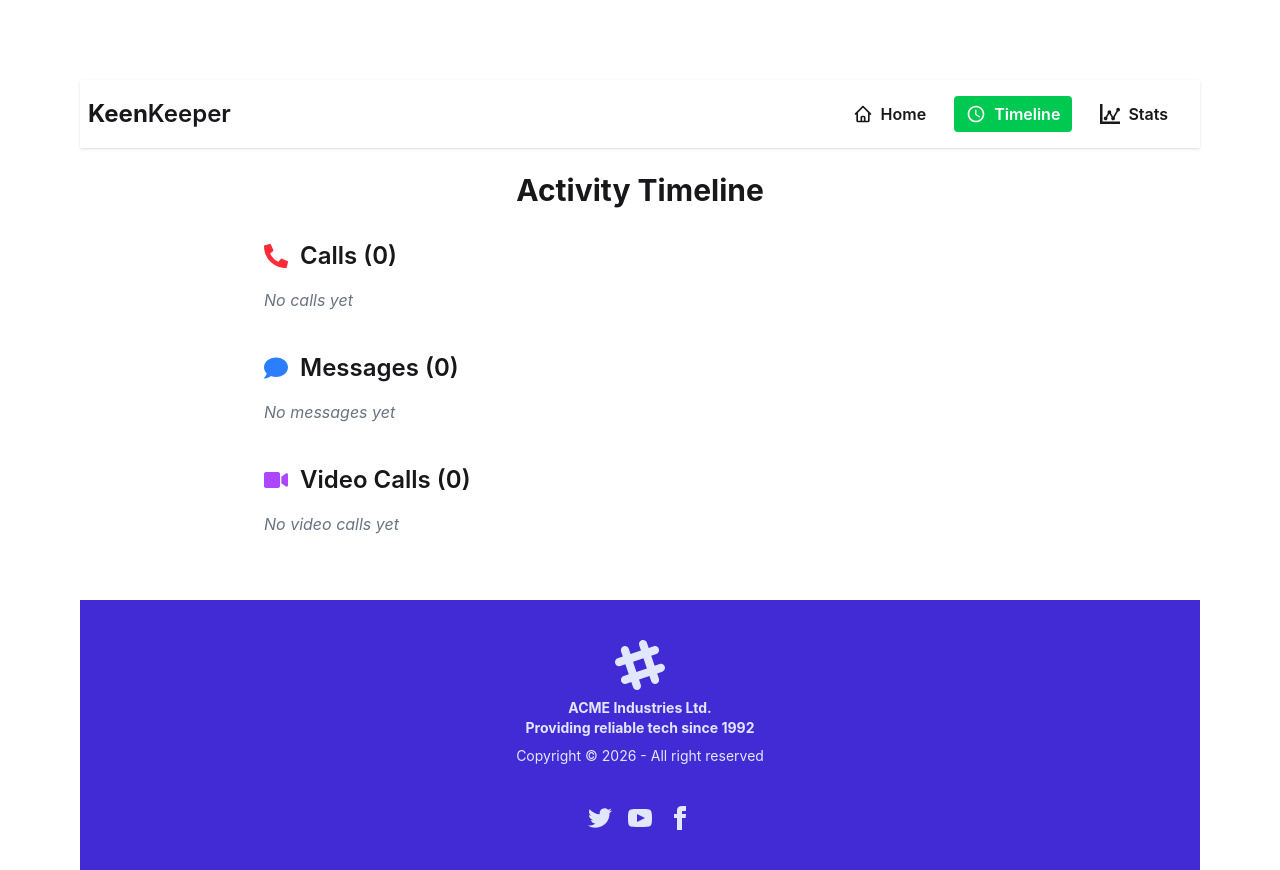
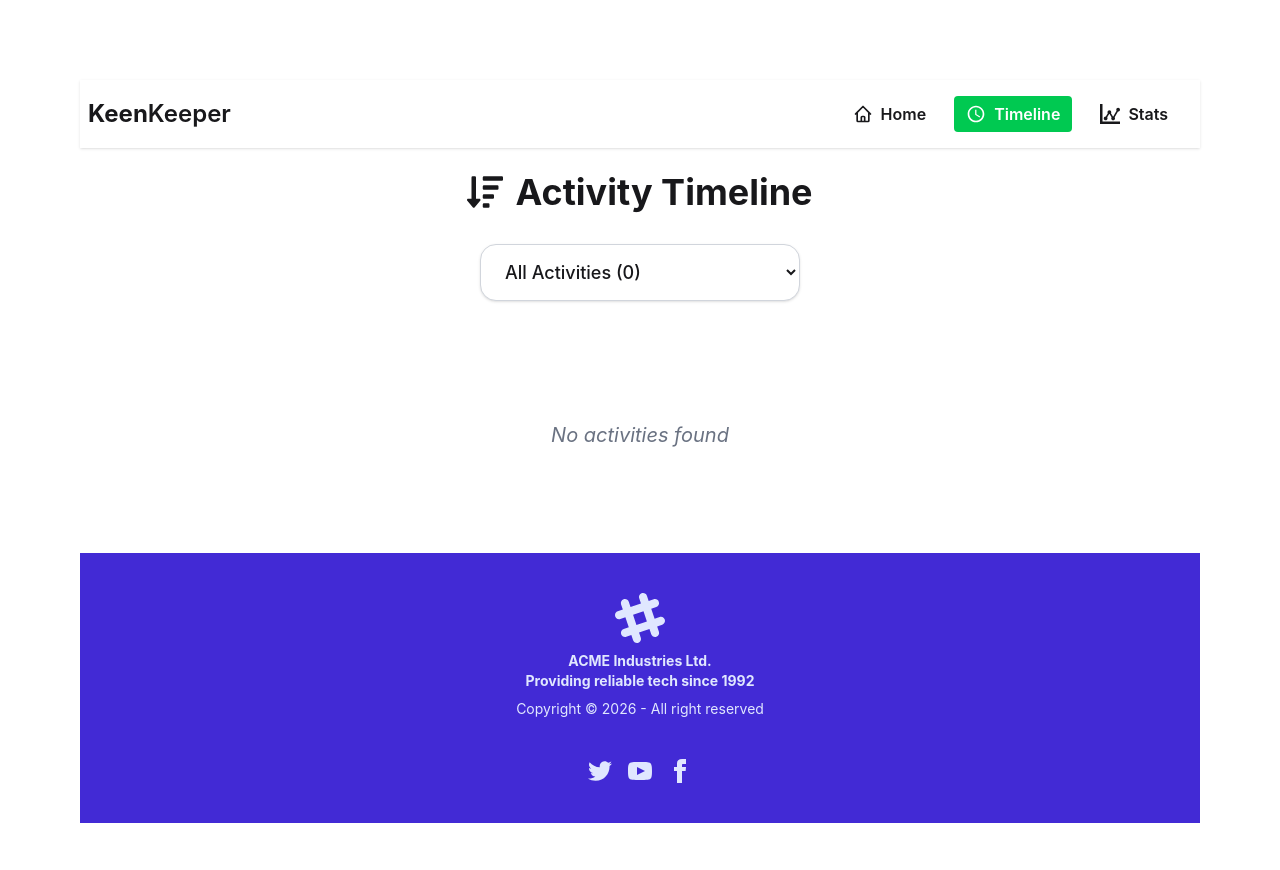
Before and after one commit to mhk432/KeenKeeper-A-13, a React (Vite) app: page /timeline in a window 1280 px wide. After the commit the page ends 823 px from the top, so only its background shows below. Built offline with nearby package versions, Linux system fonts and the light colour scheme.

Commit message:
added timelone time section added

```diff
--- a/package.json
+++ b/package.json
@@ -11,7 +11,9 @@
   },
   "dependencies": {
     "@tailwindcss/vite": "^4.2.2",
+    "chart.js": "^4.5.1",
     "react": "^19.2.4",
+    "react-chartjs-2": "^5.3.1",
     "react-dom": "^19.2.4",
     "react-icons": "^5.6.0",
     "react-router": "^7.14.1",
--- a/src/components/Stats/Stats.jsx
+++ b/src/components/Stats/Stats.jsx
@@ -1,9 +1,109 @@
-import React from 'react';
+import React, { useContext } from 'react';
+import { FriendsContext } from '../../context/FriendContext';
+import { Pie } from 'react-chartjs-2';
+import { Chart as ChartJS, ArcElement, Tooltip, Legend } from 'chart.js';
+
+ChartJS.register(ArcElement, Tooltip, Legend);
 
 const Stats = () => {
+
+    const { storedCall, storText, friendVideoCall } = useContext(FriendsContext);
+
+    const totalCalls = storedCall.length;
+    const totalTexts = storText.length;
+    const totalVideoCalls = friendVideoCall.length;
+    const totalActivities = totalCalls + totalTexts + totalVideoCalls;
+
+    // Pie Chart Data
+    const pieData = {
+        labels: ['Voice Calls', 'Text Messages', 'Video Calls'],
+        datasets: [
+            {
+                label: 'Activities',
+                data: [totalCalls, totalTexts, totalVideoCalls],
+                backgroundColor: [
+                    '#22c55e',   // Green for Calls
+                    '#3b82f6',   // Blue for Texts
+                    '#a855f7',   // Purple for Video
+                ],
+                borderColor: '#ffffff',
+                borderWidth: 3,
+                hoverOffset: 20,
+            },
+        ],
+    };
+
+    const options = {
+        responsive: true,
+        maintainAspectRatio: false,
+        plugins: {
+            legend: {
+                position: 'bottom',
+                labels: {
+                    font: { size: 16 },
+                    padding: 25,
+                    usePointStyle: true,
+                },
+            },
+            tooltip: {
+                backgroundColor: 'rgba(0,0,0,0.8)',
+                padding: 12,
+                titleFont: { size: 16 },
+                bodyFont: { size: 15 },
+            },
+        },
+    };
+
     return (
-        <div>
-            <h1>this is the sats</h1>
+        <div className="p-8 max-w-5xl mx-auto">
+            <h1 className="text-4xl font-bold text-center mb-10">📊 Activity Statistics</h1>
+
+            <div className="grid grid-cols-1 lg:grid-cols-2 gap-10">
+
+                {/* Pie Chart */}
+                <div className="bg-white p-8 rounded-3xl shadow-xl">
+                    <h2 className="text-2xl font-semibold text-center mb-6">Activity Distribution</h2>
+                    <div className="h-[400px] flex items-center justify-center">
+                        {totalActivities > 0 ? (
+                            <Pie data={pieData} options={options} />
+                        ) : (
+                            <p className="text-gray-500 text-xl">No activities yet</p>
+                        )}
+                    </div>
+                </div>
+
+                {/* Summary Cards */}
+                <div className="space-y-6">
+                    <div className="bg-white p-6 rounded-3xl shadow-xl flex items-center gap-6">
+                        <div className="w-16 h-16 bg-green-100 rounded-2xl flex items-center justify-center text-3xl">📞</div>
+                        <div>
+                            <p className="text-4xl font-bold text-green-600">{totalCalls}</p>
+                            <p className="text-gray-600 text-lg">Voice Calls</p>
+                        </div>
+                    </div>
+
+                    <div className="bg-white p-6 rounded-3xl shadow-xl flex items-center gap-6">
+                        <div className="w-16 h-16 bg-blue-100 rounded-2xl flex items-center justify-center text-3xl">💬</div>
+                        <div>
+                            <p className="text-4xl font-bold text-blue-600">{totalTexts}</p>
+                            <p className="text-gray-600 text-lg">Text Messages</p>
+                        </div>
+                    </div>
+
+                    <div className="bg-white p-6 rounded-3xl shadow-xl flex items-center gap-6">
+                        <div className="w-16 h-16 bg-purple-100 rounded-2xl flex items-center justify-center text-3xl">🎥</div>
+                        <div>
+                            <p className="text-4xl font-bold text-purple-600">{totalVideoCalls}</p>
+                            <p className="text-gray-600 text-lg">Video Calls</p>
+                        </div>
+                    </div>
+
+                    <div className="bg-gradient-to-r from-gray-800 to-black text-white p-8 rounded-3xl shadow-xl text-center">
+                        <p className="text-5xl font-bold">{totalActivities}</p>
+                        <p className="text-lg mt-2 opacity-80">Total Activities</p>
+                    </div>
+                </div>
+            </div>
         </div>
     );
 };
--- a/src/components/timeline/Timeline.jsx
+++ b/src/components/timeline/Timeline.jsx
@@ -1,86 +1,105 @@
-import React, { useContext } from 'react';
-import {  FriendsContext } from '../../context/FriendContext';  // ← এটা FriendContext হবে (FriendsContext না)
-import { FaPhone, FaComment, FaVideo, FaPhoneAlt } from 'react-icons/fa'; // icons
+import React, { useContext, useState } from 'react';
+import { FriendsContext } from '../../context/FriendContext';
+import { FaPhone, FaComment, FaVideo, FaSortAmountDown } from 'react-icons/fa';
 
 const Timeline = () => {
 
-    const {
-        storedCall,
-        storText,
-        friendVideoCall
-    } = useContext(FriendsContext);
+    const { storedCall, storText, friendVideoCall } = useContext(FriendsContext);
+
+    // Filter State
+    const [activeFilter, setActiveFilter] = useState('all');
+
+    // Date format function
+    const formatDate = (isoString) => {
+        const date = new Date(isoString);
+        return date.toLocaleString('en-BD', {
+            year: 'numeric',
+            month: 'short',
+            day: 'numeric',
+            hour: '2-digit',
+            minute: '2-digit',
+        });
+    };
+
+    // Sorting - Newest First
+    const sortByNewest = (data) => {
+        return [...data].sort((a, b) => new Date(b.timestamp) - new Date(a.timestamp));
+    };
+
+    const sortedCalls = sortByNewest(storedCall);
+    const sortedTexts = sortByNewest(storText);
+    const sortedVideoCalls = sortByNewest(friendVideoCall);
+
+    // Filter Logic
+    const filteredData = () => {
+        if (activeFilter === 'call') return sortedCalls;
+        if (activeFilter === 'text') return sortedTexts;
+        if (activeFilter === 'video') return sortedVideoCalls;
+        return [...sortedCalls, ...sortedTexts, ...sortedVideoCalls];
+    };
+
+    const displayItems = filteredData();
 
     return (
-        <div className="timeline-container p-6">
-            <h1 className="text-3xl font-bold mb-8 text-center">Activity Timeline</h1>
+        <div className="p-6 max-w-6xl mx-auto">
+            <h1 className="text-4xl font-bold text-center mb-8 flex items-center justify-center gap-3">
+                <FaSortAmountDown /> Activity Timeline
+            </h1>
 
-            {/* ==================== Call Section ==================== */}
-            <div className="mb-10">
-                <div className="flex items-center gap-3 mb-4">
-                    <FaPhoneAlt className="text-red-500 text-2xl" />
-                    <h2 className="text-2xl font-semibold">Calls ({storedCall.length})</h2>
-                </div>
-                <div className="grid grid-cols-1 md:grid-cols-2 lg:grid-cols-3 gap-4">
-                    {storedCall.length > 0 ? (
-                        storedCall.map((friend, index) => (
-                            <div key={index} className="bg-white p-4 rounded-xl shadow-md flex items-center gap-4 border border-green-200">
-                                <FaPhone className="text-green-500 text-xl" />
-                                <div>
-                                    <p className="font-semibold">{friend.name}</p>
-                                    <p className="text-sm text-gray-500">Voice Call</p>
-                                </div>
-                            </div>
-                        ))
-                    ) : (
-                        <p className="text-gray-500 italic">No calls yet</p>
-                    )}
+            {/* ==================== Dropdown Filter ==================== */}
+            <div className="flex justify-center mb-10">
+                <div className="relative w-full max-w-xs">
+                    <select
+                        value={activeFilter}
+                        onChange={(e) => setActiveFilter(e.target.value)}
+                        className="w-full px-5 py-4 bg-white border border-gray-300 rounded-2xl text-lg font-medium shadow-sm focus:outline-none focus:ring-2 focus:ring-blue-500 cursor-pointer"
+                    >
+                        <option value="all">All Activities ({sortedCalls.length + sortedTexts.length + sortedVideoCalls.length})</option>
+                        <option value="call">📞 Calls ({sortedCalls.length})</option>
+                        <option value="text">💬 Messages ({sortedTexts.length})</option>
+                        <option value="video">🎥 Video Calls ({sortedVideoCalls.length})</option>
+                    </select>
                 </div>
             </div>
 
-            {/* ==================== Text Section ==================== */}
-            <div className="mb-10">
-                <div className="flex items-center gap-3 mb-4">
-                    <FaComment className="text-blue-500 text-2xl" />
-                    <h2 className="text-2xl font-semibold">Messages ({storText.length})</h2>
-                </div>
-                <div className="grid grid-cols-1 md:grid-cols-2 lg:grid-cols-3 gap-4">
-                    {storText.length > 0 ? (
-                        storText.map((friend, index) => (
-                            <div key={index} className="bg-white p-4 rounded-xl shadow-md flex items-center gap-4 border border-blue-200">
-                                <FaComment className="text-blue-500 text-xl" />
-                                <div>
-                                    <p className="font-semibold">{friend.name}</p>
-                                    <p className="text-sm text-gray-500">Text Message</p>
-                                </div>
+            {/* ==================== Display Items ==================== */}
+            <div className="grid grid-cols-1 md:grid-cols-2 lg:grid-cols-3 gap-6">
+                {displayItems.length > 0 ? (
+                    displayItems.map((item, i) => {
+                        const isCall = sortedCalls.some(call => call.timestamp === item.timestamp && call.id === item.id);
+                        const isText = sortedTexts.some(text => text.timestamp === item.timestamp && text.id === item.id);
+                        const isVideo = sortedVideoCalls.some(video => video.timestamp === item.timestamp && video.id === item.id);
+
+                        return (
+                            <div
+                                key={i}
+                                className="bg-white p-6 rounded-2xl shadow-lg border hover:shadow-2xl transition-all duration-300"
+                            >
+                                {isCall && <FaPhone className="text-green-500 text-3xl mb-4" />}
+                                {isText && <FaComment className="text-blue-500 text-3xl mb-4" />}
+                                {isVideo && <FaVideo className="text-purple-500 text-3xl mb-4" />}
+
+                                <h3 className="font-bold text-2xl">{item.name}</h3>
+                                <p className="text-gray-600 mt-2 text-base">
+                                    {formatDate(item.timestamp)}
+                                </p>
+
+                                <p className={`mt-4 inline-block px-4 py-1 rounded-full text-sm font-medium
+                                    ${isCall ? 'bg-green-100 text-green-700' :
+                                      isText ? 'bg-blue-100 text-blue-700' :
+                                      'bg-purple-100 text-purple-700'}`}>
+                                    {isCall && 'Voice Call'}
+                                    {isText && 'Text Message'}
+                                    {isVideo && 'Video Call'}
+                                </p>
                             </div>
-                        ))
-                    ) : (
-                        <p className="text-gray-500 italic">No messages yet</p>
-                    )}
-                </div>
-            </div>
-
-            {/* ==================== Video Call Section ==================== */}
-            <div className="mb-10">
-                <div className="flex items-center gap-3 mb-4">
-                    <FaVideo className="text-purple-500 text-2xl" />
-                    <h2 className="text-2xl font-semibold">Video Calls ({friendVideoCall.length})</h2>
-                </div>
-                <div className="grid grid-cols-1 md:grid-cols-2 lg:grid-cols-3 gap-4">
-                    {friendVideoCall.length > 0 ? (
-                        friendVideoCall.map((friend, index) => (
-                            <div key={index} className="bg-white p-4 rounded-xl shadow-md flex items-center gap-4 border border-purple-200">
-                                <FaVideo className="text-purple-500 text-xl" />
-                                <div>
-                                    <p className="font-semibold">{friend.name}</p>
-                                    <p className="text-sm text-gray-500">Video Call</p>
-                                </div>
-                            </div>
-                        ))
-                    ) : (
-                        <p className="text-gray-500 italic">No video calls yet</p>
-                    )}
-                </div>
+                        );
+                    })
+                ) : (
+                    <p className="text-gray-500 italic col-span-full text-center py-20 text-xl">
+                        No activities found
+                    </p>
+                )}
             </div>
         </div>
     );
```
Also changed, not shown: src/context/FriendContext.jsx (+17 -4 lines), 1 other file (tests, documents, lock files or other folders).
